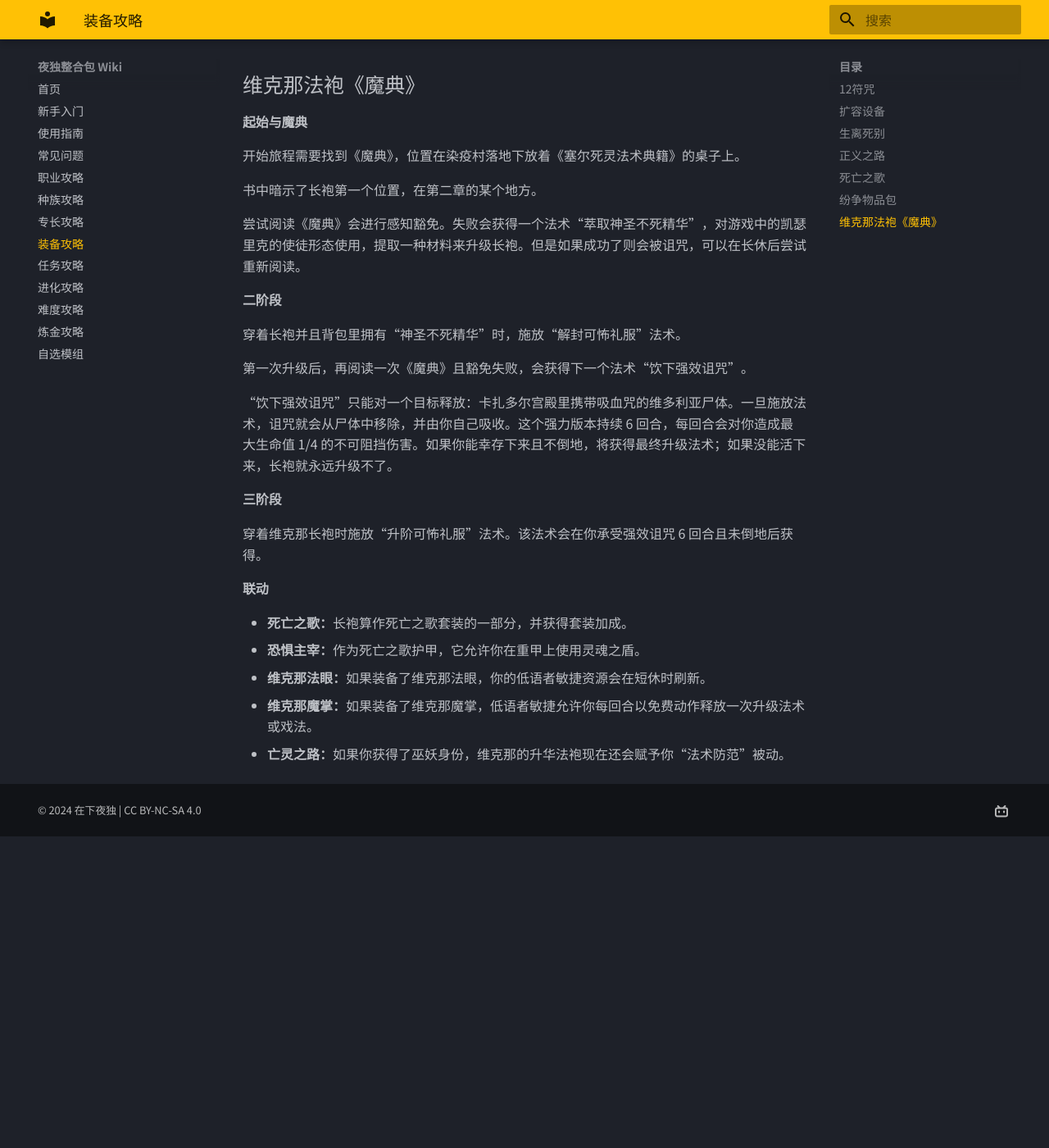
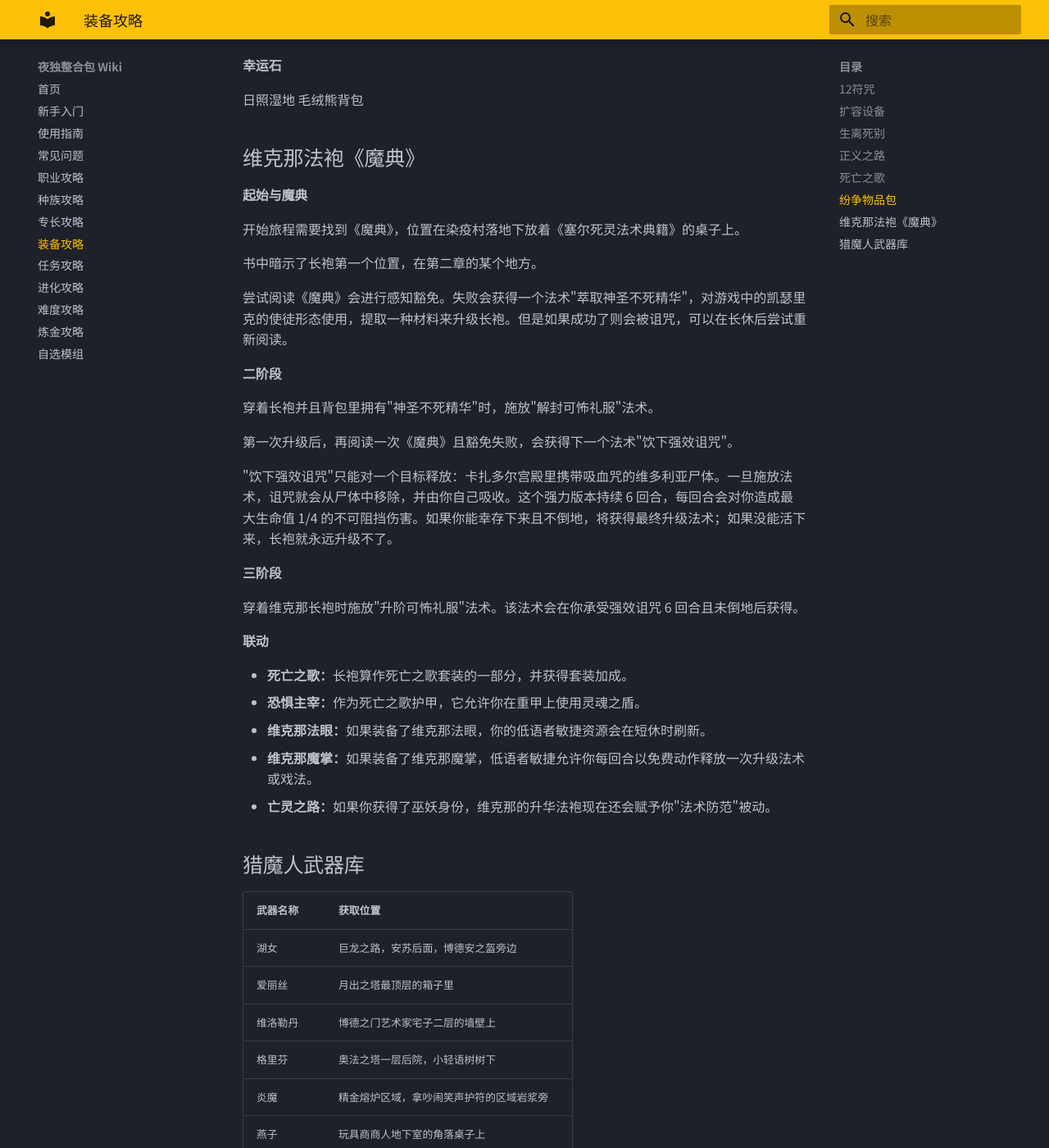
Before and after one commit to oiclyd/bg3-mod-wiki, an MkDocs documentation site: the page built from docs/ch8-equip.md, in a window 1280 px wide and 1400 px high, scrolled down 21938 px. Shown: the whole window at 82% size. Built offline with MkDocs 1.6.1 and Material for MkDocs 9.7.7, drawn with Linux system fonts in a browser that asks for light colours; before the commit the page ends 22958 px from its top, so only the background shows below that; some of the changed text lies outside the part shown.

Commit message:
新增：猎魔人武器库装备获取位置

```diff
--- a/docs/ch8-equip.md
+++ b/docs/ch8-equip.md
@@ -2,7 +2,7 @@
 
 ## 12符咒
 
-> **任务主线：**12符咒不仅是散落收集品，还串联了“异界大法师的现世传承”“神器的苏醒”“八大恶魔”“神明信物”“魔气回收计划”“驾驭山之魔气”和“散落的符咒”等连续任务。飞书流程图中的评论已补充到下列步骤中。
+> **任务主线：**12符咒不仅是散落收集品，还串联了"异界大法师的现世传承""神器的苏醒""八大恶魔""神明信物""魔气回收计划""驾驭山之魔气"和"散落的符咒"等连续任务。飞书流程图中的评论已补充到下列步骤中。
 
 12符咒是分布在游戏各章节中的特殊收集品，每个符咒对应十二生肖之一，拥有独特的获取方式和UUID标识。
 
@@ -36,7 +36,7 @@
 1. **阅读书籍：**相关书籍在染病村落死灵书地窖。
 2. **寻找宝盒：**潘库宝盒在染病村落死灵书旁边。若没有阅读书籍就拾取宝盒，需要先进行调查。
 3. **激活宝盒：**右键潘库宝盒，放入魔法香料进行激活。
-4. **寻找恶魔之门：**恶魔之门在晋升之路。靠近时会弹出提示：“你背包里的潘库宝盒正发出震耳欲聋的嗡嗡声，表面烫得惊人。前方的空间正不自然地扭曲着，空气中弥漫着令人窒息的硫磺与泥土气息。”
+4. **寻找恶魔之门：**恶魔之门在晋升之路。靠近时会弹出提示："你背包里的潘库宝盒正发出震耳欲聋的嗡嗡声，表面烫得惊人。前方的空间正不自然地扭曲着，空气中弥漫着令人窒息的硫磺与泥土气息。"
 5. **进入八大恶魔流程：**持有未激活宝盒且未持有魔气收集器时会关闭任务；持有激活宝盒并击败波刚后，若持有魔气收集器则关闭对应任务。
 
 #### 神明信物与波刚
@@ -51,7 +51,7 @@
 1. **接取任务：**阅读书籍后接取任务，书籍在染病村落地下室封魔瓶左手边桌底。
 2. **制作魔气收集器：**收集封魔瓶、地狱铁、魔法香料后合成。
 3. **吸取魔气：**寻找目标 Boss，等待其虚弱时启动魔气收集器。具体做法是让目标血量低于 5% 时，使用魔气收集器击杀。
-4. **成功结果：**成功吸取魔气后关闭任务，并解锁“驾驭山之魔气”。若没有吸取魔气，则直接关闭任务。
+4. **成功结果：**成功吸取魔气后关闭任务，并解锁"驾驭山之魔气"。若没有吸取魔气，则直接关闭任务。
 
 #### 驾驭山之魔气
 
@@ -63,10 +63,10 @@
 
 #### 散落的符咒
 
-1. **触发：**调查石符前，如果未阅读对应书籍，会进入“未阅读 / 调查石符”的提示流程。
+1. **触发：**调查石符前，如果未阅读对应书籍，会进入"未阅读 / 调查石符"的提示流程。
 2. **阅读后收集：**阅读书籍后寻找并收集散落的符咒。书籍在染病村落死灵书地窖。
 3. **收集目标：**依次收集十二生肖符咒，流程图中标注为从鼠、牛一直到猪。
-4. **归位：**完成收集后进行“十二生肖归位”。
+4. **归位：**完成收集后进行"十二生肖归位"。
 
 #### 12符咒效果一览
 
@@ -118,17 +118,17 @@
 
 #### 月歌套装说明
 
-月歌套装所有装备升级都需要一个名为“剑舞者的热情”（剑舞热情）的资源，此资源需要通过武器“生离死别”获取。
+月歌套装所有装备升级都需要一个名为"剑舞者的热情"（剑舞热情）的资源，此资源需要通过武器"生离死别"获取。
 
 全套装备包括武器、头盔、斗篷、盔甲、手套、靴子，还有一本讲解故事的书。此套装不算强制绑定，没有套装奖励，但一起使用可能效果更好。
 
 #### 剑舞热情获取机制
 
-- 装备“生离死别”后会获得两个动作和一个被动，其中“剑舞者的优雅”既有被动也有同名动作。
-- 开启后进入战斗会自动消耗附赠动作施放“剑舞者的优雅”。
-- 战斗中的层数决定战斗结束后转化为“剑舞热情”的数量。
+- 装备"生离死别"后会获得两个动作和一个被动，其中"剑舞者的优雅"既有被动也有同名动作。
+- 开启后进入战斗会自动消耗附赠动作施放"剑舞者的优雅"。
+- 战斗中的层数决定战斗结束后转化为"剑舞热情"的数量。
 - 开始此动作时获得 3 层；每次成功的近战攻击获得 2 层；命中的法术获得 1 层；闪避对你进行的攻击和法术获得 1 层。
-- 被命中时失去 1 层，你的攻击未命中也会失去层数。如果战斗中层数掉为 0，则此次战斗不会获得“剑舞热情”。
+- 被命中时失去 1 层，你的攻击未命中也会失去层数。如果战斗中层数掉为 0，则此次战斗不会获得"剑舞热情"。
 
 #### 装备获取地点
 
@@ -143,7 +143,7 @@
 
 #### 升级方式
 
-通过“生离死别”获取资源后，可通过动作升级装备，也可以用资源学习新动作。
+通过"生离死别"获取资源后，可通过动作升级装备，也可以用资源学习新动作。
 
 ## 正义之路
 
@@ -154,11 +154,15 @@
 > **套装特性：**还有2封信和7本书，7本书放在背包即可提供增益。武器可以升4次，最后一次需要亡灵之路模组。
 
 > 武器在升为传奇武器之后还可以升级一次，但是需要亡灵之路模组的物品。如果在亡灵之路中变为巫妖想获取所有力量，建议在打完对应的Boss后再升级武器。
+
 > 找到散落在各处的7件神器，并使用套装的特性摧毁他们，当最后一个被摧毁时，你将获得最终之剑升级所需的材料。
 
 > **亡灵之路（Path of Undeath）：**武器的最终升级所需
+
 > **觉醒的洛山达之血（Awakened Blood of Lathaner）：**背包中有洛山达之血和正义之路珍奇/传奇等级的剑，获得"燃烧的圣战"被动，近战武器攻击时造成光耀伤害，最终审判加上感知/魅力调整值，并在杀死不死生物和邪魔时造成1d10的范围溅射。传奇阶段则造成双倍调整值。如果作为吸血鬼并吸收洛山达之血然后成为"辉光不朽"（巫妖的变体），对任何东西造成相当于感知/魅力调整值两倍的光耀伤害，并在杀死不死生物和邪魔时造成1d10的范围溅射。
+
 > **觉醒的塞伦涅之矛（Awakened Spear of Selune）：**背包中有塞伦涅之矛时，激活"月华恩膏"/"神圣恩膏"时，可以移除敌人的"光耀报复"和"瞬息守护"，减慢不死生物的移动速度。如果是塞伦涅的追随者，可以增强自己和盟友。
+
 > **主职·审判官（Inquisitor）：**同样可以佩戴珍奇和传奇装备。手套解锁了审判官的圣疗。戒指使用引导誓言解锁独特的审判官动作。使用圣武士灵光的盔甲和套装效果同样也适用于审判官灵光。
 
 #### 基础装备掉落地点
@@ -780,19 +784,19 @@
 
 书中暗示了长袍第一个位置，在第二章的某个地方。
 
-尝试阅读《魔典》会进行感知豁免。失败会获得一个法术“萃取神圣不死精华”，对游戏中的凯瑟里克的使徒形态使用，提取一种材料来升级长袍。但是如果成功了则会被诅咒，可以在长休后尝试重新阅读。
+尝试阅读《魔典》会进行感知豁免。失败会获得一个法术"萃取神圣不死精华"，对游戏中的凯瑟里克的使徒形态使用，提取一种材料来升级长袍。但是如果成功了则会被诅咒，可以在长休后尝试重新阅读。
 
 #### 二阶段
 
-穿着长袍并且背包里拥有“神圣不死精华”时，施放“解封可怖礼服”法术。
+穿着长袍并且背包里拥有"神圣不死精华"时，施放"解封可怖礼服"法术。
 
-第一次升级后，再阅读一次《魔典》且豁免失败，会获得下一个法术“饮下强效诅咒”。
+第一次升级后，再阅读一次《魔典》且豁免失败，会获得下一个法术"饮下强效诅咒"。
 
-“饮下强效诅咒”只能对一个目标释放：卡扎多尔宫殿里携带吸血咒的维多利亚尸体。一旦施放法术，诅咒就会从尸体中移除，并由你自己吸收。这个强力版本持续 6 回合，每回合会对你造成最大生命值 1/4 的不可阻挡伤害。如果你能幸存下来且不倒地，将获得最终升级法术；如果没能活下来，长袍就永远升级不了。
+"饮下强效诅咒"只能对一个目标释放：卡扎多尔宫殿里携带吸血咒的维多利亚尸体。一旦施放法术，诅咒就会从尸体中移除，并由你自己吸收。这个强力版本持续 6 回合，每回合会对你造成最大生命值 1/4 的不可阻挡伤害。如果你能幸存下来且不倒地，将获得最终升级法术；如果没能活下来，长袍就永远升级不了。
 
 #### 三阶段
 
-穿着维克那长袍时施放“升阶可怖礼服”法术。该法术会在你承受强效诅咒 6 回合且未倒地后获得。
+穿着维克那长袍时施放"升阶可怖礼服"法术。该法术会在你承受强效诅咒 6 回合且未倒地后获得。
 
 #### 联动
 
@@ -800,4 +804,17 @@
 - **恐惧主宰：**作为死亡之歌护甲，它允许你在重甲上使用灵魂之盾。
 - **维克那法眼：**如果装备了维克那法眼，你的低语者敏捷资源会在短休时刷新。
 - **维克那魔掌：**如果装备了维克那魔掌，低语者敏捷允许你每回合以免费动作释放一次升级法术或戏法。
-- **亡灵之路：**如果你获得了巫妖身份，维克那的升华法袍现在还会赋予你“法术防范”被动。
+- **亡灵之路：**如果你获得了巫妖身份，维克那的升华法袍现在还会赋予你"法术防范"被动。
+
+## 猎魔人武器库
+
+| 武器名称 | 获取位置 |
+|---------|---------|
+| 湖女 | 巨龙之路，安苏后面，博德安之盔旁边 |
+| 爱丽丝 | 月出之塔最顶层的箱子里 |
+| 维洛勒丹 | 博德之门艺术家宅子二层的墙壁上 |
+| 格里芬 | 奥法之塔一层后院，小轻语树树下 |
+| 炎魔 | 精金熔炉区域，拿吵闹笑声护符的区域岩浆旁 |
+| 燕子 | 玩具商商人地下室的角落桌子上 |
+| 五月花 | 耶格神殿神像旁的独立房间，放在石棺里 |
+| 荣耀 | 养鸡人养育间，洛山达修道院大门外，在悬崖处 |
```
